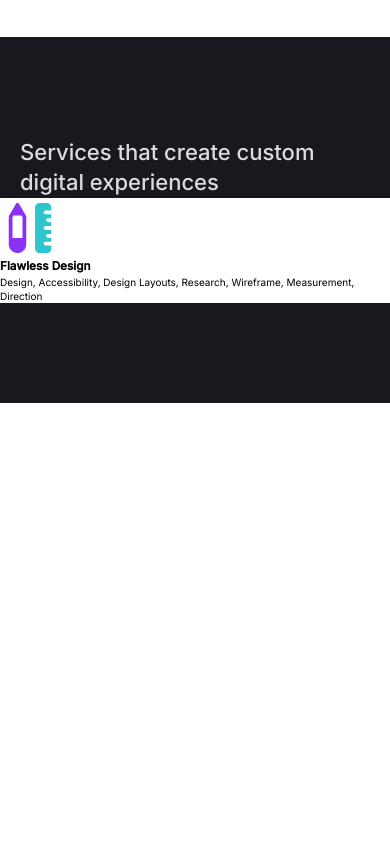
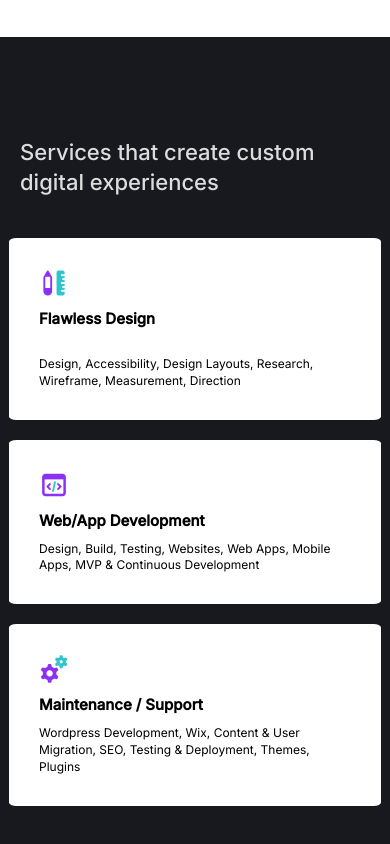
Before and after one commit to SamatarCodes/saeedo, a website: page index.html in a window 390 px wide. Shown: the part 2520-3364 px from the top of the page. Before the commit the page ends 2923 px from the top, so only its background shows below. Drawn offline with nearby package versions, Linux system fonts and the light colour scheme.

Commit message:
styled services responsive

```diff
--- a/index.html
+++ b/index.html
@@ -114,17 +114,38 @@
         <!-- 4th Section -->
         <section class="services">
             <h2 class="projects__title services__title">
-                Services that create custom digital experiences
+                Services that create custom <br> digital experiences
             </h2>
             <!-- main container -->
             <div class="services__list">
                 <!-- first box -->
                 <div class="services__list__content">
                     <!-- inside box -->
-                    <img src="/images/fourth_section/Service Icon.png" alt="design icon">
+                    <img class="services__list--image" src="/images/fourth_section/Service Icon.png" alt="design icon">
                     <h3 class="services__list--title">Flawless Design</h3>
-                    <p class="services__list--text">Design, Accessibility, Design Layouts, Research, Wireframe,
+                    <p class="services__list--text"><br>Design, Accessibility, Design Layouts, Research, Wireframe,
                         Measurement, Direction</p>
+                </div>
+
+
+
+                <div class="services__list__content">
+                    <!-- inside box -->
+                    <img class="services__list--image" src="/images/fourth_section/Service Icon-2.png"
+                        alt="design icon">
+                    <h3 class="services__list--title">Web/App Development</h3>
+                    <p class="services__list--text">Design, Build, Testing, Websites, Web Apps, Mobile Apps, MVP &
+                        Continuous Development</p>
+                </div>
+
+
+                <div class="services__list__content">
+                    <!-- inside box -->
+                    <img class="services__list--image" src="/images/fourth_section/Service Icon-3.png"
+                        alt="design icon">
+                    <h3 class="services__list--title">Maintenance / Support</h3>
+                    <p class="services__list--text">Wordpress Development, Wix, Content & User Migration, SEO, Testing &
+                        Deployment, Themes, Plugins</p>
                 </div>
             </div>
         </section>
--- a/sass/4-layout/_services.sass
+++ b/sass/4-layout/_services.sass
@@ -2,11 +2,45 @@
     background-color: $black-color
     padding: 10rem 0
 
+    .services__title
+        color: $white-bg-color
 
     .services__list
         display: flex
+        justify-content: space-between
+        flex-wrap: wrap
+        max-width: 75rem
+        margin: 4rem auto
 
-    .services__title
-        color: $white-bg-color
+        .services__list--image
+            width: 3rem
+
+
     .services__list__content
+        border-radius: 2%
         background-color: $white-bg-color
+        width: 23%
+        padding: 3rem 3rem
+
+        .services__list--title
+            font-size: 1.5rem
+            padding: 1rem 0
+
+        .services__list--text
+            font-size: 1.2rem
+
+
+@media (max-width: 768px)
+    .services
+        .services__list
+
+        .services__list__content
+            //width: 40%
+            margin-bottom: 2rem
+@media (max-width: 580px)
+    .services
+        .services__list
+            flex-direction: column
+            align-items: center
+        .services__list__content
+            width: 80%
```
Also changed, not shown: css/styles.css.
